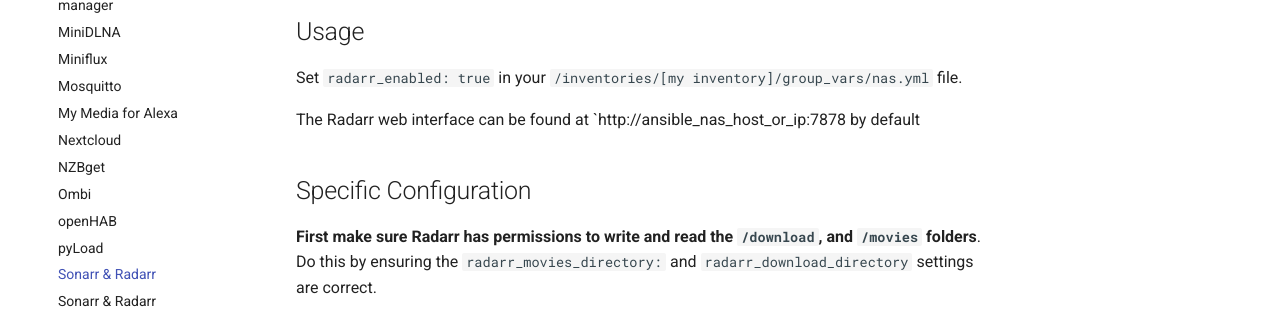
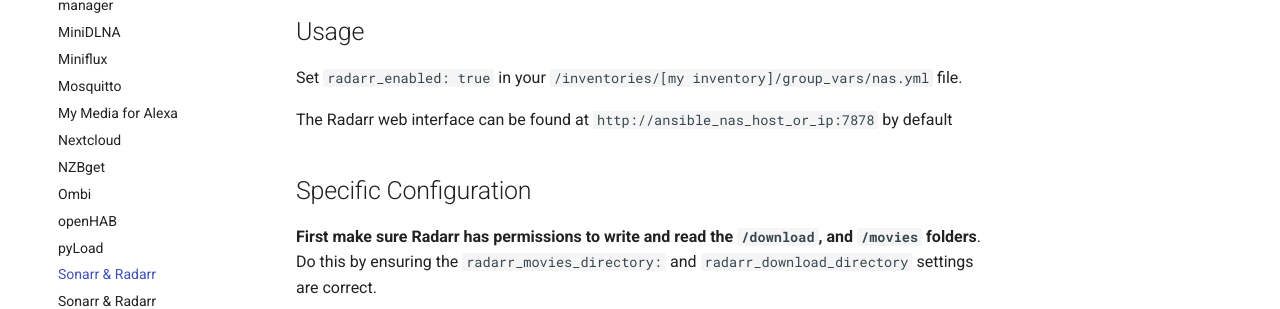
Before and after one commit to davestephens/ansible-nas, an MkDocs documentation site: the page built from docs/applications/radarr.md, in a window 1280 px wide and 966 px high. Shown: the part 298-607 px from the top of the window. Built offline with MkDocs 1.6.1 and Material for MkDocs 9.7.7, drawn with Linux system fonts in a browser that asks for light colours; comment, search, counter and statistics services are not loaded.

```diff
--- a/docs/applications/radarr.md
+++ b/docs/applications/radarr.md
@@ -7,7 +7,7 @@ Homepage: [radarr](https://radarr.video/)
 
 Set `radarr_enabled: true` in your `/inventories/[my inventory]/group_vars/nas.yml` file.
 
-The Radarr web interface can be found at `http://ansible_nas_host_or_ip:7878 by default
+The Radarr web interface can be found at `http://ansible_nas_host_or_ip:7878` by default
 
 ## Specific Configuration
 
```
